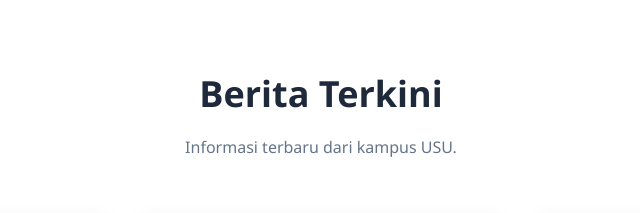
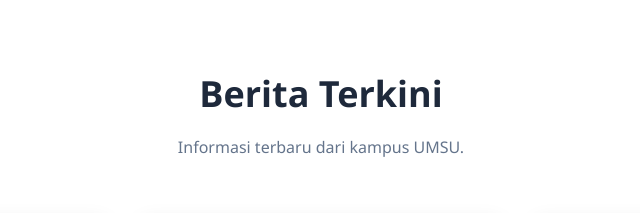
Before and after one commit to sarul12/umsu-website-2409010155, a plain HTML site: page index.html in a window 1280 px wide. Shown: the part 1720-1933 px from the top of the page, 319-959 px from the left. Drawn offline with Linux system fonts and the light colour scheme.

Commit message:
Update index.html

```diff
--- a/index.html
+++ b/index.html
@@ -150,7 +150,7 @@
             <div class="section-wrapper">
                 <div class="section-header">
                     <h2 class="section-judul">Berita Terkini</h2>
-                    <p class="section-sub">Informasi terbaru dari kampus USU.</p>
+                    <p class="section-sub">Informasi terbaru dari kampus UMSU.</p>
                 </div>
 
                 <div class="berita-grid">
```
